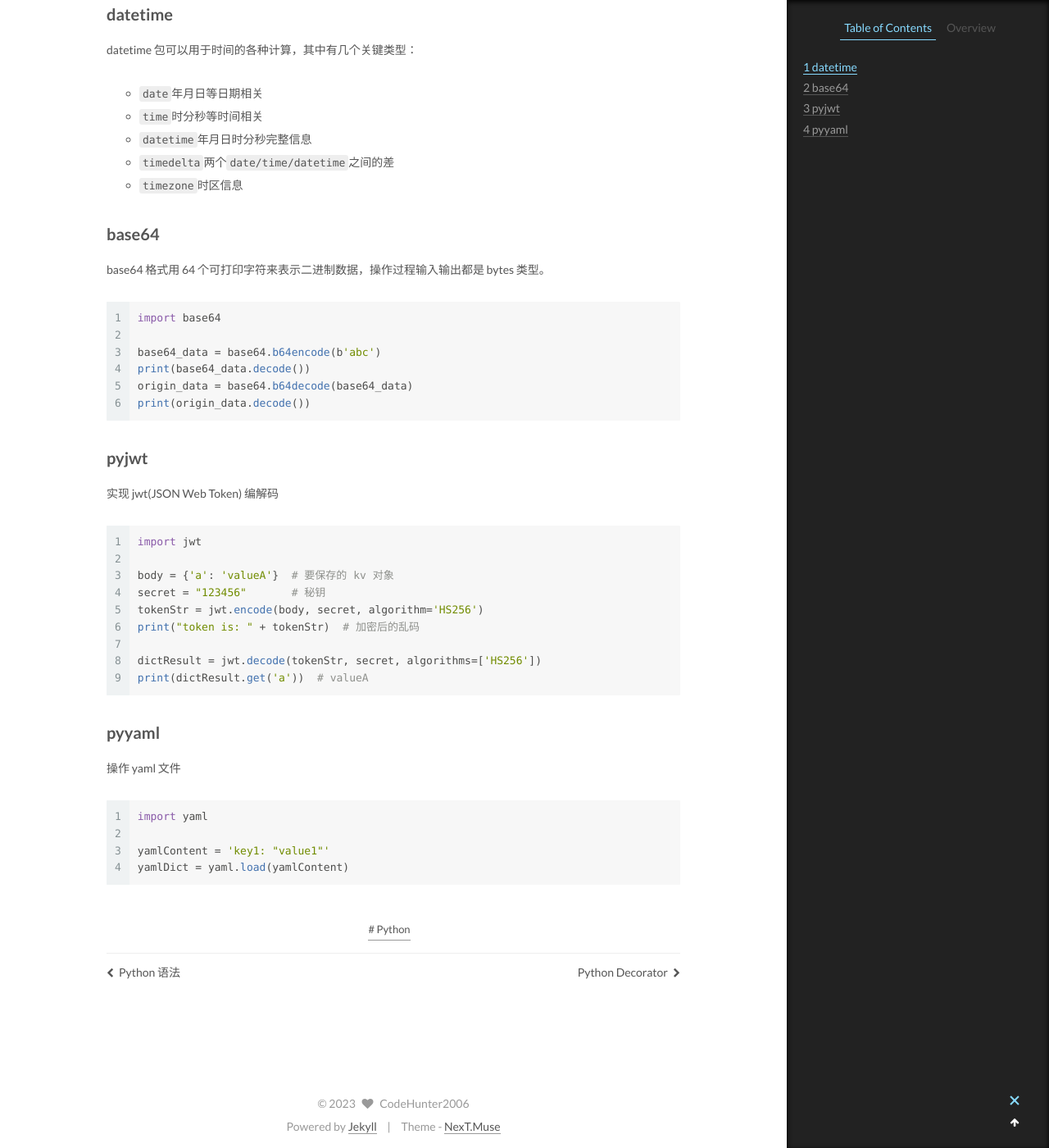
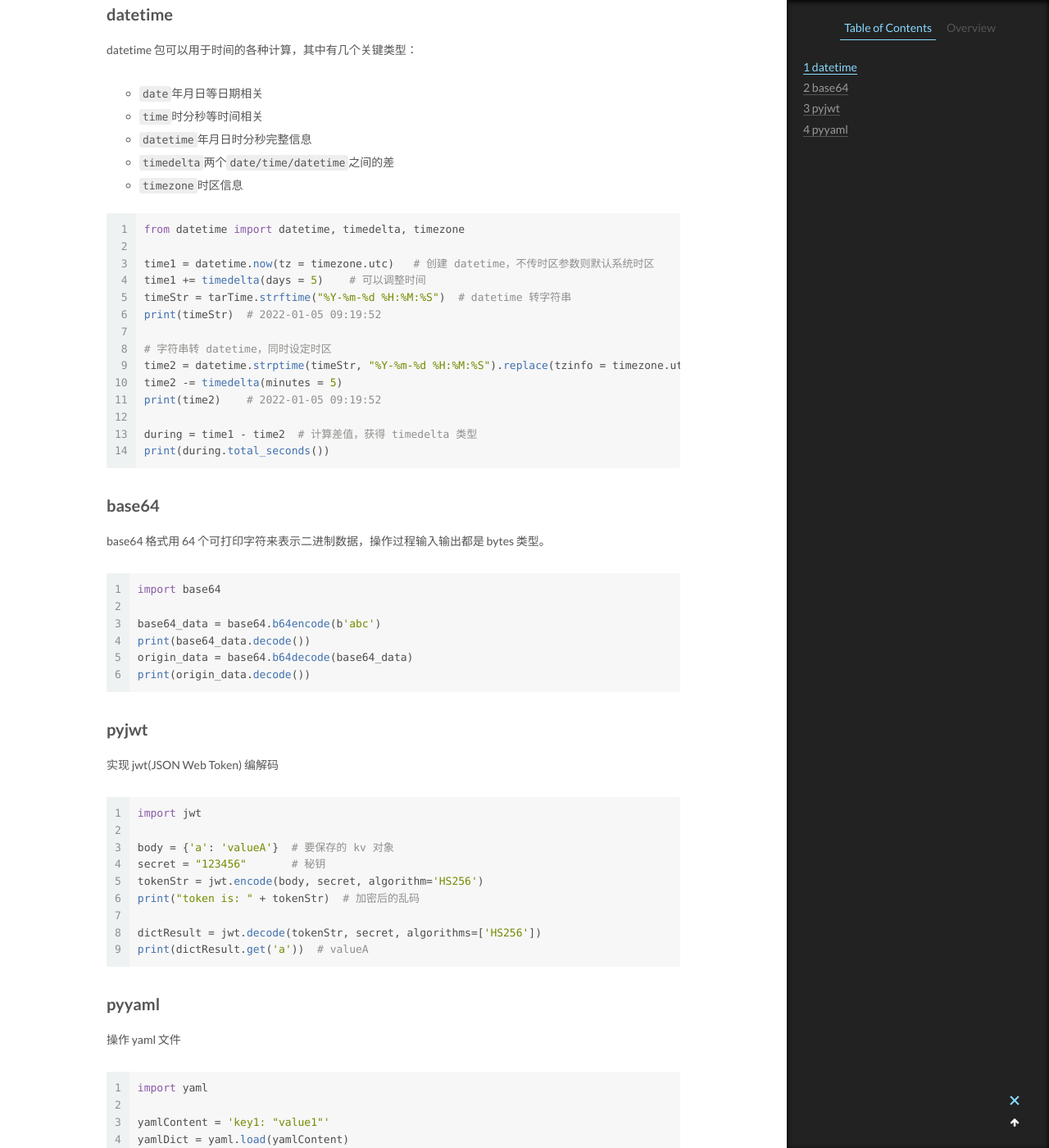
Before and after one commit to CodeHunter2006/CodeHunter2006.github.io, a Jekyll site: the page built from _posts/2022-12-31-Python_package.md, in a window 1280 px wide and 1400 px high, scrolled down 528 px. Shown: the whole window at 82% size. Built offline with Jekyll 4.4.1, drawn with Linux system fonts in a browser that asks for light colours.

Commit message:
doc: add contents

````diff
--- a/_posts/2022-12-31-Python_package.md
+++ b/_posts/2022-12-31-Python_package.md
@@ -16,6 +16,23 @@ datetime 包可以用于时间的各种计算，其中有几个关键类型：
 - `datetime`年月日时分秒完整信息
 - `timedelta`两个`date/time/datetime`之间的差
 - `timezone`时区信息
+
+```python
+from datetime import datetime, timedelta, timezone
+
+time1 = datetime.now(tz = timezone.utc)   # 创建 datetime，不传时区参数则默认系统时区
+time1 += timedelta(days = 5)    # 可以调整时间
+timeStr = tarTime.strftime("%Y-%m-%d %H:%M:%S")  # datetime 转字符串
+print(timeStr)  # 2022-01-05 09:19:52
+
+# 字符串转 datetime，同时设定时区
+time2 = datetime.strptime(timeStr, "%Y-%m-%d %H:%M:%S").replace(tzinfo = timezone.utc)
+time2 -= timedelta(minutes = 5)
+print(time2)    # 2022-01-05 09:19:52
+
+during = time1 - time2  # 计算差值，获得 timedelta 类型
+print(during.total_seconds())
+```
 
 ## base64
 
````
Also changed, not shown: _posts/2023-01-07-Python_Syntex.md (+4 -0 lines).
